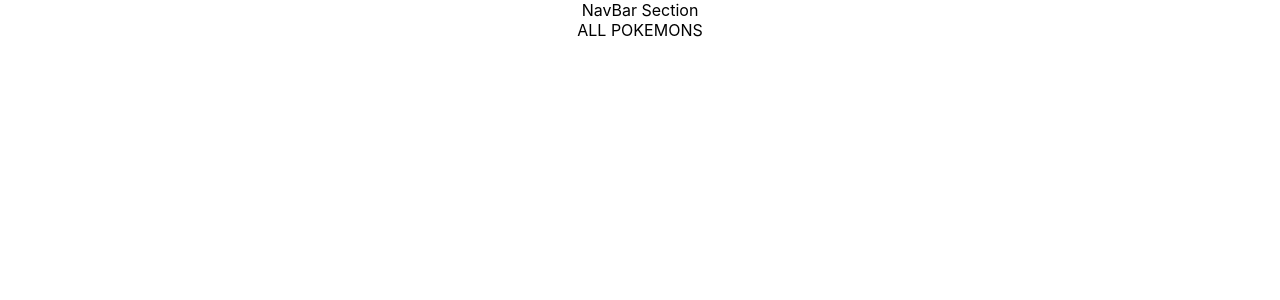
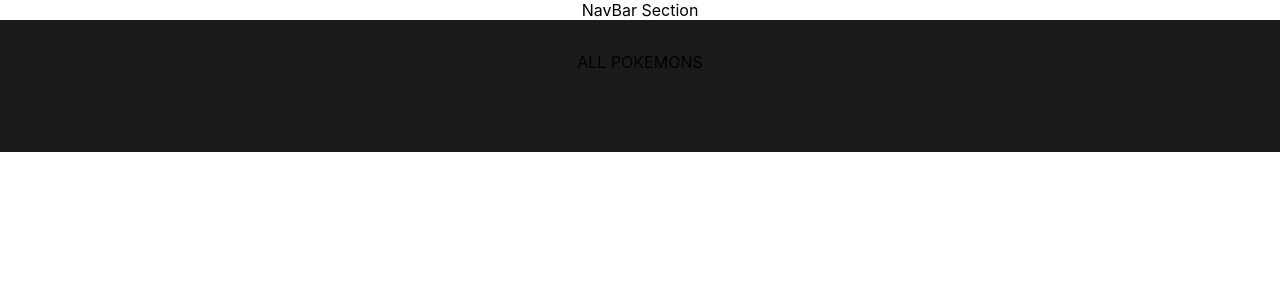
Before and after one commit to Darkmadhow/pokefight-frontend, a React (Create React App) app: page / in a window 1280 px wide. Shown: the top 300 px of the page. Built offline with nearby package versions, Linux system fonts and the light colour scheme.

Commit message:
little changes

```diff
--- a/src/components/AllPokemons.css
+++ b/src/components/AllPokemons.css
@@ -0,0 +1,14 @@
+.all-pokemons-wrapper {
+  display: flex;
+  background-color: #1a1a1a;
+}
+
+.all-pokemons {
+  display: grid;
+  margin-inline: auto;
+  padding-inline: 1.5rem;
+  grid-template-columns: repeat(auto-fill, minmax(320px, 1fr));
+  gap: 1.5rem;
+  background-color: #1a1a1a;
+  padding: 2rem 0rem 5rem 0rem;
+}
--- a/src/components/AllPokemons.js
+++ b/src/components/AllPokemons.js
@@ -1,7 +1,11 @@
 import "./AllPokemons.css";
 
 function AllPokemons() {
-  return <div>ALL POKEMONS</div>;
+  return (
+    <div className="all-pokemons-wrapper">
+      <div className="all-pokemons">ALL POKEMONS</div>
+    </div>
+  );
 }
 
 export default AllPokemons;
```
